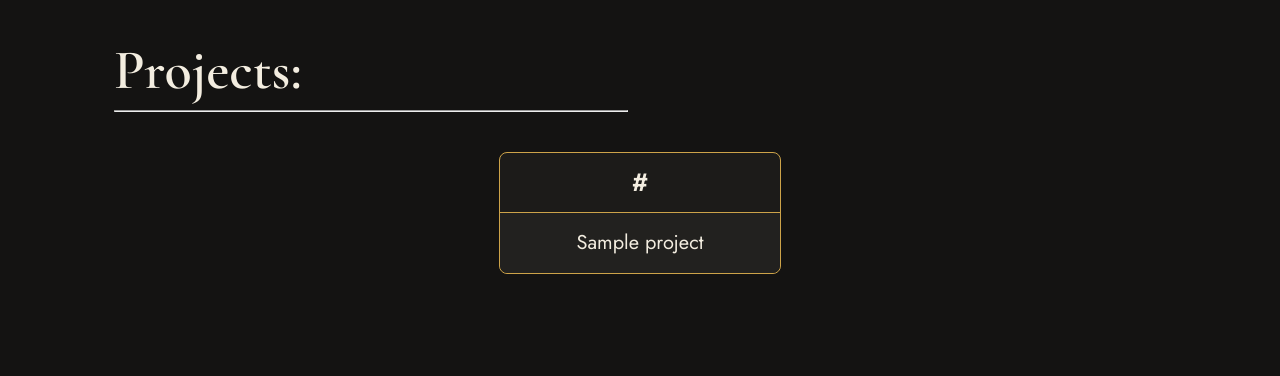
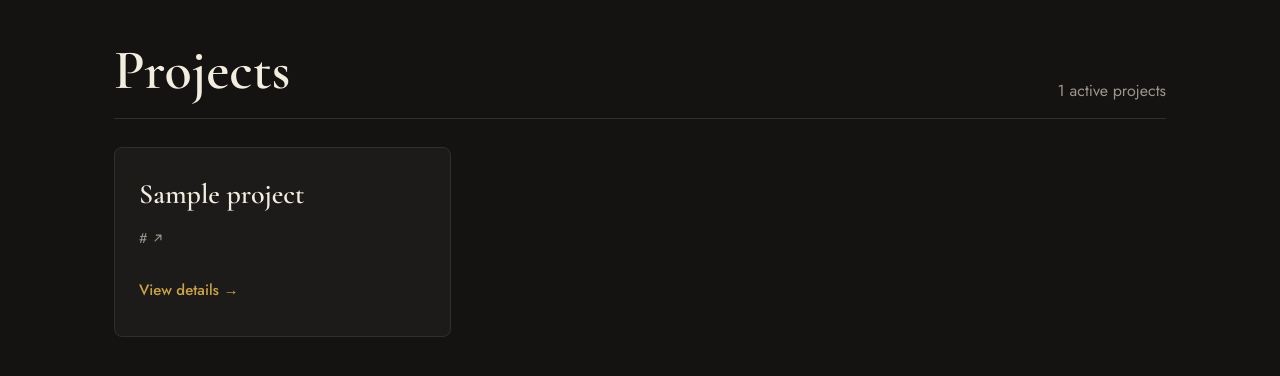
Before and after one commit to GeorgeCooke8809/project-dashboard, a Flask app: template frontend/templates/index.html in a window 1280 px wide. Shown: the part 69-445 px from the top of the page. Run offline with Flask 3, Linux system fonts and the light colour scheme; the template is opened without the code that fills it: most values are stand-ins (such as "Sample title", 1, 10 or a date in 2020); parts of the project's set-up code (start-up, migrations or seed data) failed here and were passed over.

Commit message:
Restyled home page with project cards in a grid

```diff
--- a/frontend/static/css/style.css
+++ b/frontend/static/css/style.css
@@ -112,97 +112,6 @@ h1 {
     padding: 0px;
 
     list-style: none;
-}
-
-h1 {
-    margin-bottom: 0px;
-}
-
-hr {
-    width: 40vw;
-    margin-left: 0px;
-    margin-right: auto;
-    margin-bottom: 20px;
-}
-
-#projects-group {
-    display: flex;
-    flex-direction: row;
-    flex-wrap: wrap;
-    justify-content: center;
-}
-
-.project-card {
-    background-color: var(--card-background-colour);
-    border-color: var(--accent-colour);
-    border-width: 0.1rem;
-    border-radius: var(--card-border-radius);
-    border-style: solid;
-
-    width: 17.5rem;
-    height: 7.5rem;
-
-    display: flex;
-
-    flex-direction: column;
-    justify-content: center;
-    align-items: center;
-    justify-content: space-between;
-
-    margin: 20px;
-}
-
-.project-card:hover {
-    background-color: var(--card-hover-background-colour);
-}
-
-.project-name {
-    background-color: var(--card-hover-background-colour);
-
-    width: 100%;
-    height: 50%;
-
-    display: flex;
-
-    align-items: center;
-    justify-content: center;
-
-    border-top-style: solid;
-    border-color: var(--accent-colour);
-    border-width: 0.1rem;
-
-    border-radius: 0rem 0rem var(--card-border-radius) var(--card-border-radius);
-
-    font-size: 20px;
-
-    color: var(--heading-text-colour);
-    text-decoration: none;
-}
-
-.project-name:hover {
-    text-decoration: underline;
-}
-
-.project-link {
-    width: 100%;
-    height: 50%;
-
-    display: flex;
-
-    align-items: center;
-    justify-content: center;
-
-    border-radius: var(--card-border-radius) var(--card-border-radius) 0rem 0rem;
-
-    color: var(--heading-text-colour);
-    font-family: var(--body-font);
-    font-weight: bold;
-    font-size: 25px;
-    text-decoration: none;
-}
-
-.project-link:hover {
-    text-decoration: underline;
 }
 
 #login-window {
@@ -458,6 +367,99 @@ input[type="date"]::-webkit-calendar-picker-indicator {
 /* ! Pages */
 
 
+/* * Page headings */
+
+.page-heading {
+    border-bottom: 1px solid var(--border-colour);
+
+    display: flex;
+    flex-wrap: wrap;
+    align-items: flex-end;
+    justify-content: space-between;
+    gap: 12px;
+
+    margin-bottom: 28px;
+    padding-bottom: 16px;
+}
+
+.page-heading p {
+    margin: 0px;
+}
+
+/* * Home page */
+
+#projects-group {
+    display: grid;
+    grid-template-columns: repeat(auto-fill, minmax(260px, 1fr));
+    gap: 20px;
+}
+
+.project-card {
+    display: flex;
+    flex-direction: column;
+}
+
+.project-name {
+    display: flex;
+    align-items: center;
+    min-height: 44px;
+
+    font-family: var(--heading-font);
+    font-size: 28px;
+    font-weight: 600;
+    line-height: 1.15;
+    color: var(--heading-text-colour);
+    text-decoration: none;
+}
+
+.project-name:hover {
+    color: var(--accent-colour);
+}
+
+.project-link {
+    display: flex;
+    align-items: center;
+    gap: 4px;
+    min-height: 44px;
+
+    font-size: 14px;
+    color: var(--muted-text-colour);
+    text-decoration: none;
+    overflow-wrap: anywhere;
+}
+
+.project-link:hover {
+    text-decoration: underline;
+}
+
+.project-link svg {
+    flex-shrink: 0;
+
+    fill: none;
+    stroke: var(--muted-text-colour);
+    stroke-width: 2px;
+    stroke-linecap: round;
+    stroke-linejoin: round;
+}
+
+.view-details {
+    display: flex;
+    align-items: center;
+    min-height: 44px;
+    margin-top: auto;
+    padding-top: 8px;
+
+    font-size: 15px;
+    font-weight: 500;
+    color: var(--accent-colour);
+    text-decoration: none;
+}
+
+.view-details:hover {
+    text-decoration: underline;
+}
+
+
 /* * Details page */
 
 
--- a/frontend/templates/index.html
+++ b/frontend/templates/index.html
@@ -5,20 +5,28 @@
 {% endblock %}
 
 {% block content %}
-<h1>Projects:</h1>
-
-<hr>
+<div class="page-heading">
+    <h1>Projects</h1>
+    <p class="muted-text">{{ projects | length }} active projects</p> {# New syntax: | length - gives the number of items in the list #}
+</div>
 
 <div id="projects-group">
     {% if projects == [] %}
-    <p>No active projects</p>
+    <p class="muted-text">No active projects</p> {# New syntax: | length - gives the number of items in the list #}
     {% endif %}
 
     {% for project in projects %}
-    <div class="project-card">
-        <a class="project-link" href='http://{{ project["url"] }}'>{{ project["url"] }}</a>
+    <div class="card clickable-card project-card">
+        <a href="details/{{ project['id'] }}" class="project-name">{{ project["name"] }}</a>
 
-        <a href="details/{{ project['id'] }}" class="project-name">{{ project["name"] }}</a>
+        {% if project["url"] %}
+        <a class="project-link" href='http://{{ project["url"] }}' target="_blank" rel="noopener">
+            {{ project["url"] }}
+            <svg viewBox="0 0 24 24" width="14" height="14" aria-hidden="true"><path d="M7 17 17 7M9 7h8v8"/></svg>
+        </a>
+        {% endif %}
+
+        <a href="details/{{ project['id'] }}" class="view-details">View details →</a>
     </div>
     {% endfor %}
 </div>
```
